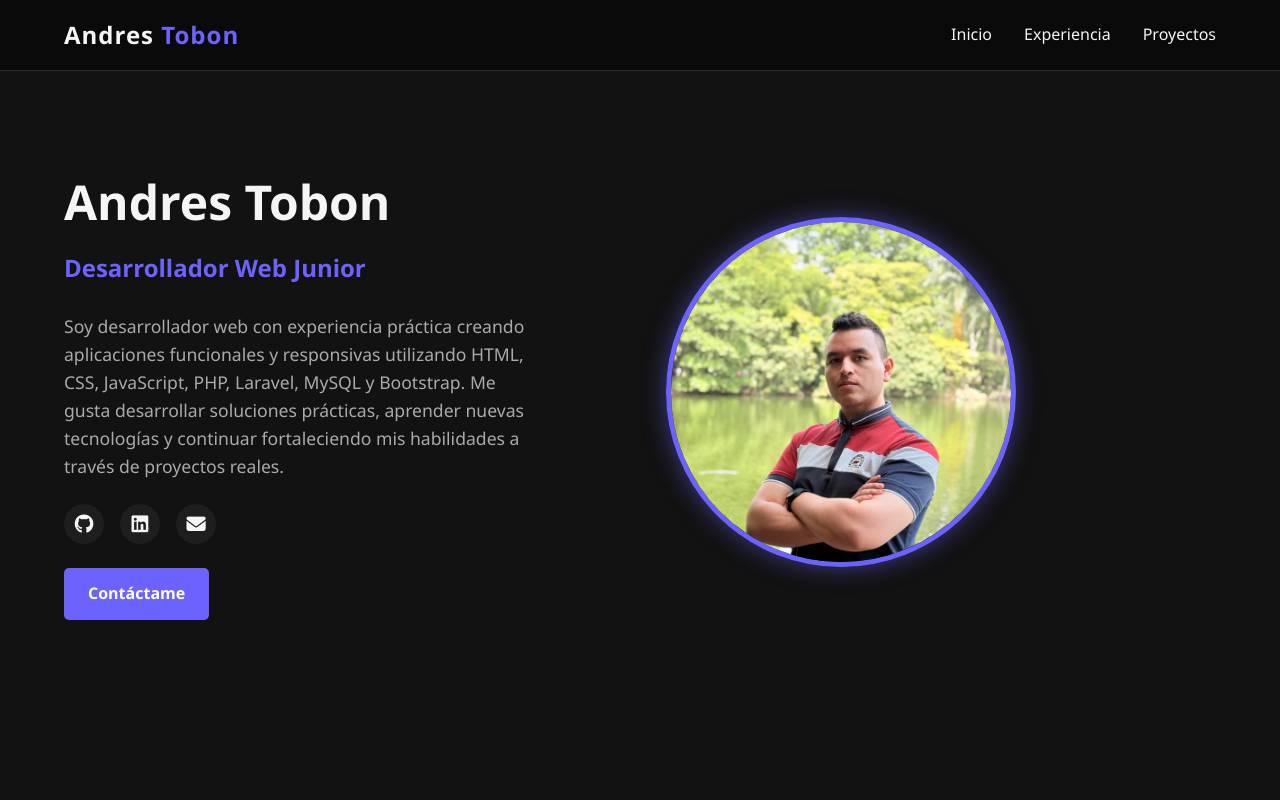
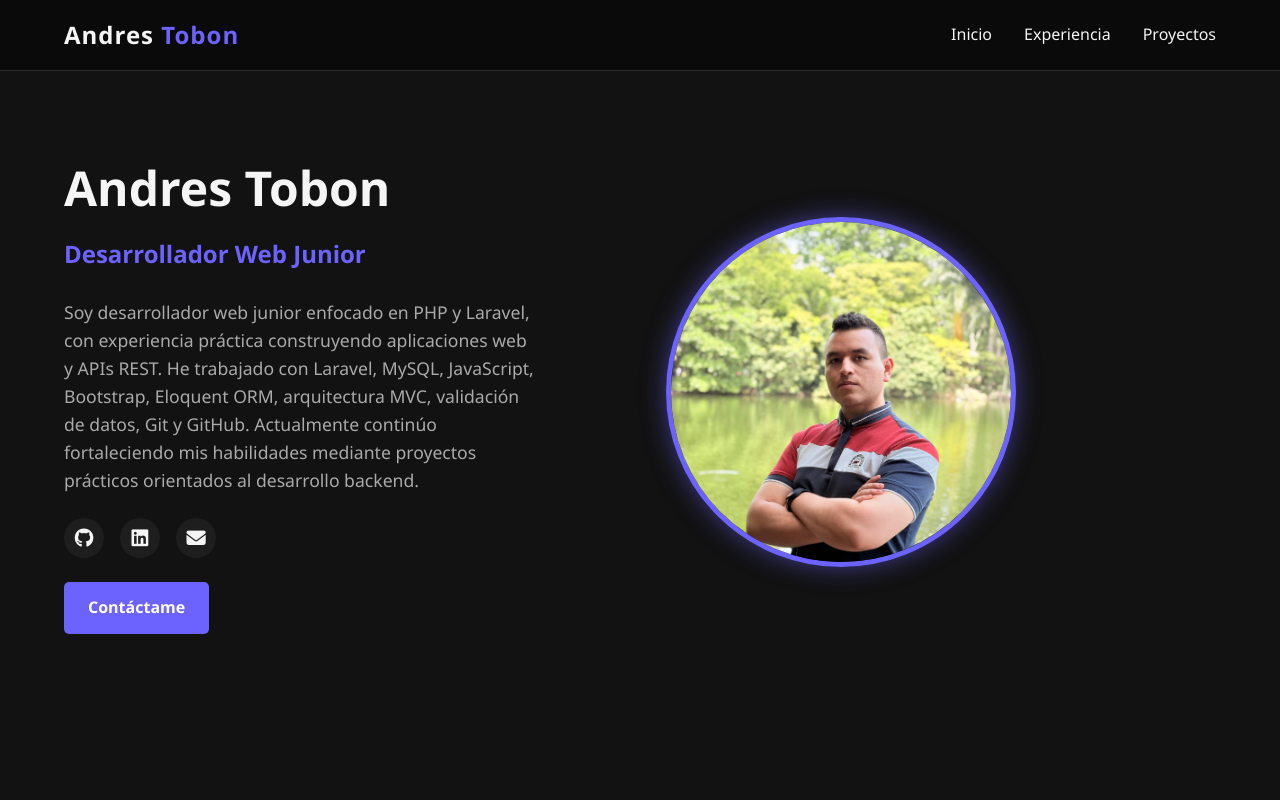
Before and after one commit to andresfernandotobonm-cloud/andresfernandotobonm-cloud.github.io, a plain HTML site: page index.html in a window 1280 px wide. Shown: the top 800 px of the page. Drawn offline with Linux system fonts and the light colour scheme.

Commit message:
Update portfolio content and skills

```diff
--- a/index.html
+++ b/index.html
@@ -27,10 +27,10 @@
                 <div class="hero-text">
                     <h1>Andres Tobon</h1>
                     <h2>Desarrollador Web Junior</h2>
-                    <p>Soy desarrollador web con experiencia práctica creando aplicaciones funcionales y responsivas
-                        utilizando HTML, CSS, JavaScript, PHP, Laravel, MySQL y Bootstrap. Me gusta desarrollar
-                        soluciones prácticas, aprender nuevas tecnologías y continuar fortaleciendo mis habilidades a
-                        través de proyectos reales.</p>
+                    <p>Soy desarrollador web junior enfocado en PHP y Laravel, con experiencia práctica construyendo
+                        aplicaciones web y APIs REST. He trabajado con Laravel, MySQL, JavaScript, Bootstrap, Eloquent ORM,
+                        arquitectura MVC, validación de datos, Git y GitHub. Actualmente continúo fortaleciendo mis habilidades
+                        mediante proyectos prácticos orientados al desarrollo backend.</p>
                     <div class="social-links">
                         <a href="https://github.com/andresfernandotobonm-cloud" target="_blank"><i
                                 class="fab fa-github"></i></a>
```
